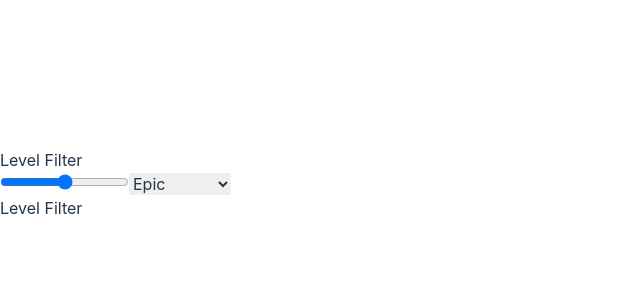
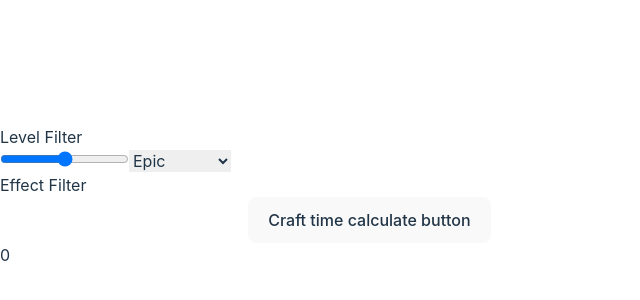
Before and after one commit to ArianFrutoss/arian-frutos-intcli2425, a React (Vite) app: page / in a window 1280 px wide. Shown: the part 204-504 px from the top of the page, without its empty margins (0-640 px from the left). Built offline with nearby package versions, Linux system fonts and the light colour scheme.

Commit message:
ADD - craft time button

```diff
--- a/src/App.tsx
+++ b/src/App.tsx
@@ -3,15 +3,17 @@ import { Potion } from './types/Potion';
 import { potions } from './data/data';
 import PotionList from './components/PotionList';
 import LevelFilter from './components/LevelFilter';
-import { filterByLevelRequirement, findPotionByEffect, getPotionsByRarity } from './helpers/potionHelpers';
+import { calculateCraftingTime, filterByLevelRequirement, findPotionByEffect, getPotionsByRarity } from './helpers/potionHelpers';
 import RarityFilter from './components/RarityFilter';
 import EffectFilter from './components/EffectFilter';
+import CraftTimeButton from './components/CraftTimeButton';
 
 function App() {
   const [activePotions, setActivePotions] = useState<Potion[]>(potions);
   const [sliderValue, setSliderValue] = useState<string>("50");
   const [rarityValue, setRarityValue] = useState<string>("epic");
-  const [effectValue, setEffectValue] = useState<string>("epic");
+  const [effectValue, setEffectValue] = useState<string>("");
+  const [craftTimeValue, setCraftTimeValue] = useState<number>(0);
 
   useEffect(() => {
     setActivePotions(filterByLevelRequirement(potions, +sliderValue));
@@ -25,6 +27,10 @@ function App() {
     setActivePotions(findPotionByEffect(potions, effectValue));
   },[effectValue]);
 
+  const calculateCraftTime = () => {
+    setCraftTimeValue(calculateCraftingTime(activePotions));
+  };
+
   return (
     <>
       <div className="w-screen h-screen">
@@ -32,6 +38,8 @@ function App() {
         <LevelFilter setSliderCont={setSliderValue}/>
         <RarityFilter setRarityValue={setRarityValue}/>
         <EffectFilter setEffectValue={setEffectValue}/>
+        <CraftTimeButton calculateCraftTime={calculateCraftTime}/>
+        <p>{craftTimeValue}</p>
       </div>
     </>
   )
--- /dev/null
+++ b/src/components/CraftTimeButton.tsx
@@ -0,0 +1,14 @@
+interface Props {
+    calculateCraftTime: VoidFunction;
+}
+
+const CraftTimeButton: React.FC<Props> = ({ calculateCraftTime }) => {
+    return (
+        <>
+
+            <button onClick={calculateCraftTime}>Craft time calculate button</button>
+        </>
+    )
+}
+
+export default CraftTimeButton;
--- a/src/components/EffectFilter.tsx
+++ b/src/components/EffectFilter.tsx
@@ -5,7 +5,7 @@ interface Props {
 const EffectFilter: React.FC<Props> = ({ setEffectValue }) => {
     return (
         <>
-            <p>Level Filter</p>
+            <p>Effect Filter</p>
             <input type="text" onChange={(e) => setEffectValue(e.target.value)} />
         </>
     )
```
